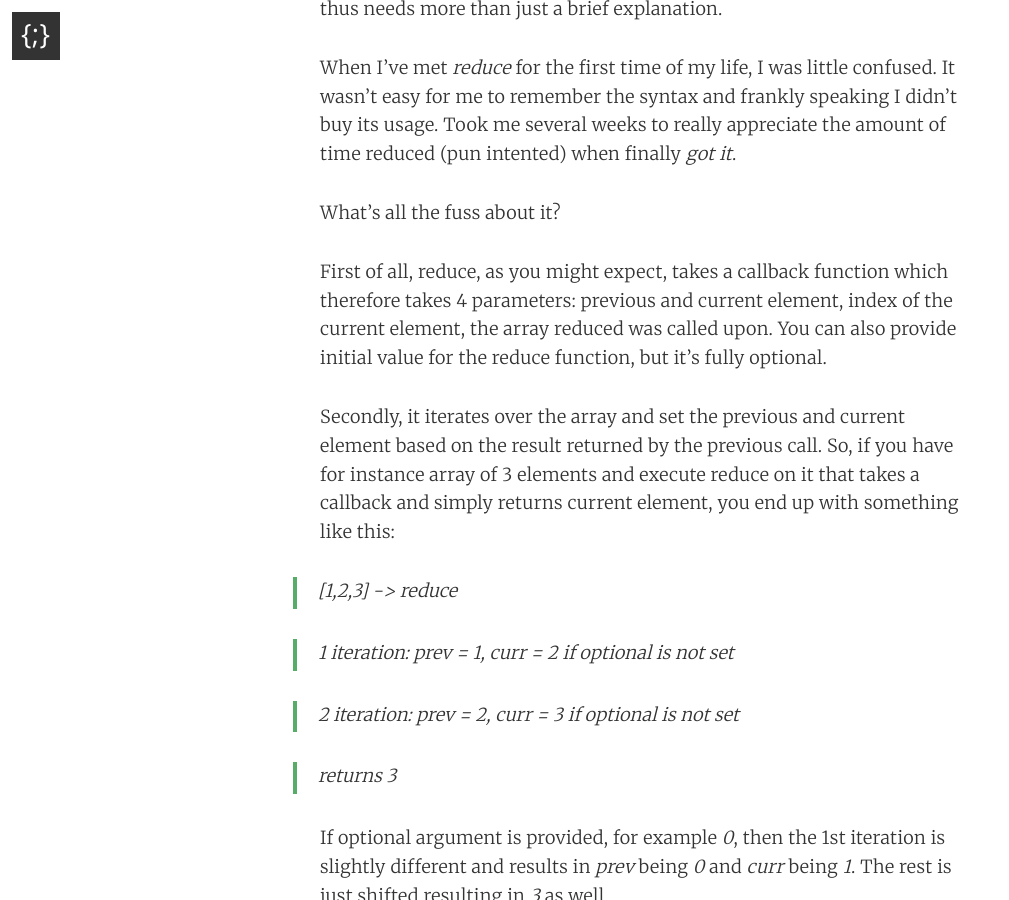
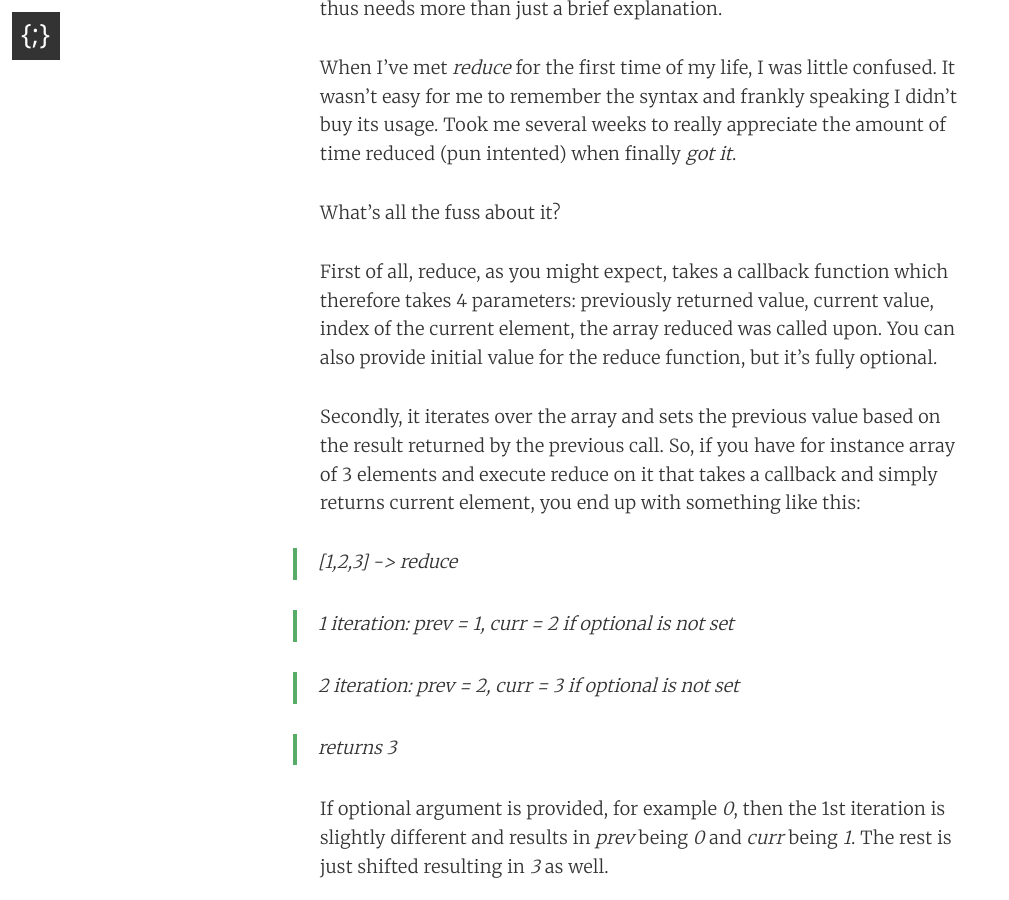
Before and after one commit to Sand22/Sand22.github.io, a Jekyll site: the page built from _posts/2015-07-18-the-three-javascript-musketeers.markdown, in a window 1280 px wide and 900 px high, scrolled down 5503 px. Shown: the whole window, without its empty margins (0-1009 px from the left). Built offline with Jekyll 4.4.1, drawn with Linux system fonts in a browser that asks for light colours; nearby versions of some CDN libraries; Markdown is read by kramdown in place of the engine named in the settings; comment, search, counter and statistics services are not loaded.

Commit message:
fixed reduce explanation

```diff
--- a/_posts/2015-07-18-the-three-javascript-musketeers.markdown
+++ b/_posts/2015-07-18-the-three-javascript-musketeers.markdown
@@ -179,12 +179,12 @@ when finally *got it*.
 What's all the fuss about it?
 
 First of all, reduce, as you might expect, takes a callback function which
-therefore takes 4 parameters: previous and current element, index of the current
+therefore takes 4 parameters: previously returned value, current value, index of the current
 element, the array reduced was called upon. You can also provide initial value
 for the reduce function, but it's fully optional.
 
-Secondly, it iterates over the array and set the previous and current element
-based on the result returned by the previous call. So, if you have for instance
+Secondly, it iterates over the array and sets the previous value based on the
+result returned by the previous call. So, if you have for instance
 array of 3 elements and execute reduce on it that takes a callback and simply returns
 current element, you end up with something like this:
 
```
Also changed, not shown: other parts of _posts/2015-07-18-the-three-javascript-musketeers.markdown (+1 -1 lines).
